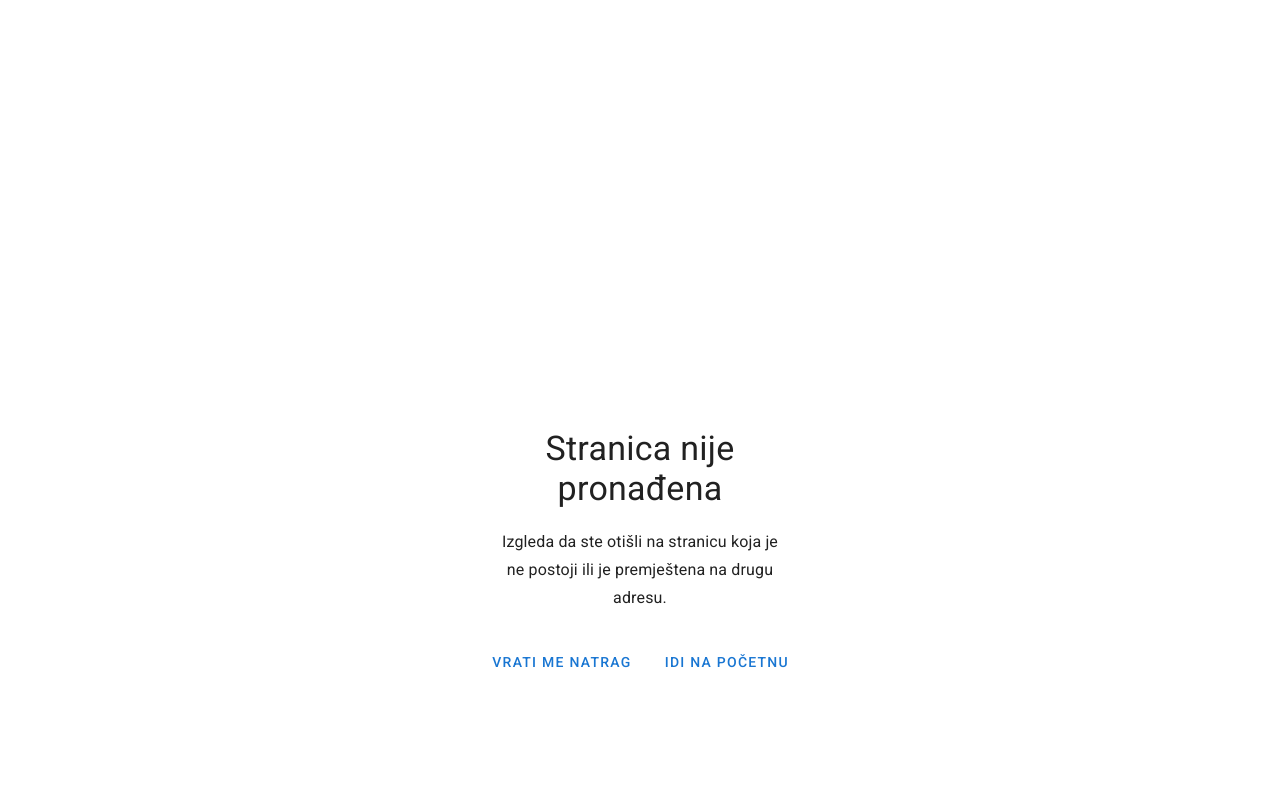
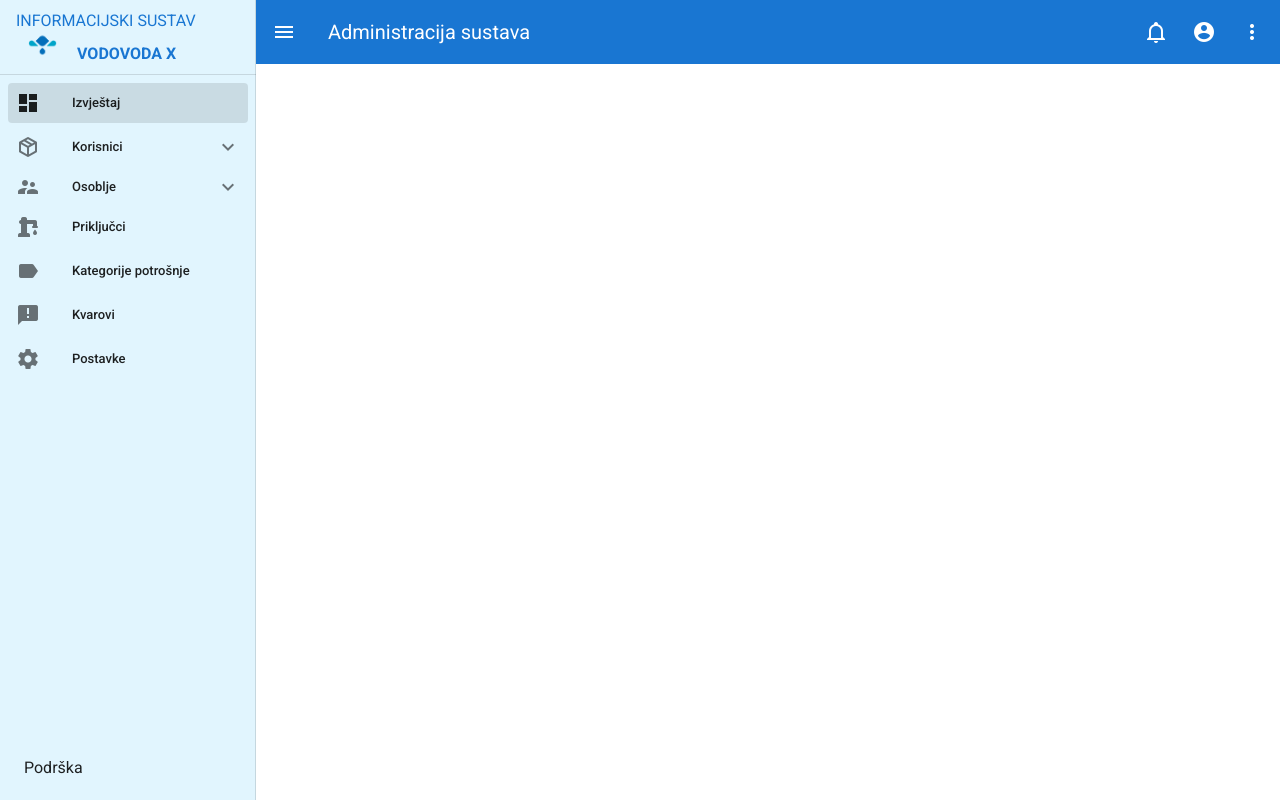
Before and after one commit to akv3sic/informacijski-sustav-vodovoda, a Vue app in the folder web-app/: page /admin in a window 1280 px wide. Built offline with nearby package versions, Linux system fonts and the light colour scheme.

Commit message:
Add admin dashboard

```diff
--- /dev/null
+++ b/web-app/src/components/admin/TheNavbar.vue
@@ -0,0 +1,69 @@
+<template>
+    <div>
+        <v-app-bar
+            color="blue darken-2"
+            dark
+            app
+            flat
+        >
+            <v-app-bar-nav-icon @click="setDrawer(!drawer)"></v-app-bar-nav-icon>
+            <v-toolbar-title>Administracija sustava</v-toolbar-title>
+            <v-spacer></v-spacer>
+            <v-btn icon>
+                <v-icon>mdi-bell-outline</v-icon>
+            </v-btn>
+
+            <v-menu offset-y left>
+                <template v-slot:activator="{ on, attrs }">
+                    <v-btn icon v-bind="attrs" v-on="on">
+                            <v-icon class="">mdi-account-circle</v-icon>
+                    </v-btn>
+                </template>
+                    <v-list
+                        dense
+                    >
+                    <v-list-item
+                    v-for="(item, index) in accountMenuItems"
+                    :key="index"
+                    @click="handleAccountMenuItemClick(item.action)"
+                    >
+                    <v-list-item-title>{{ item.title }}</v-list-item-title>
+                    </v-list-item>
+                </v-list>
+            </v-menu>
+
+            <v-btn icon>
+                <v-icon>mdi-dots-vertical</v-icon>
+            </v-btn>
+        </v-app-bar>
+    </div>
+</template>
+
+<script>
+import { mapState } from 'vuex'
+import { mapActions } from 'vuex'
+
+export default {
+    name: 'Navbar',
+    data: () => ({
+       accountMenuItems: [
+            { title: 'Odjava', action: 'logOut'},
+            ],
+    }),
+    computed: {
+      ...mapState('admin', ['drawer'])
+    },
+     methods: {
+         handleAccountMenuItemClick(action) {
+             switch(action) {
+             case 'logOut':
+                this.$store
+                    .dispatch('auth/logOut', { root: true })
+                 this.$router.push({path: '/trgovina'})
+                break;
+                }
+             },
+     ...mapActions('admin', ['setDrawer'])
+    },
+}
+</script>
--- /dev/null
+++ b/web-app/src/components/admin/TheNavigationDrawer.vue
@@ -0,0 +1,140 @@
+<template>
+    <div>
+        <v-navigation-drawer
+            color="light-blue lighten-5"
+            v-model="drawer"
+            app
+        >
+        <v-list-item>
+            <v-list-item-content>
+                <v-row>
+                    <v-col justify-center>
+                    <router-link to="/" class="text-decoration-none  text-uppercase primary--text">
+                        <span class="d-inline">Informacijski sustav</span><br>
+                        <img class="mx-3" :src="require('@/assets/img/logo.png')" height="29"/>
+                        <span class="ml-2 d-inline font-weight-bold">vodovoda X</span>
+                    </router-link>
+                    </v-col>
+                </v-row>
+            </v-list-item-content>
+        </v-list-item>
+
+        <v-divider></v-divider>
+
+            <v-list
+                nav
+                dense
+            >
+                <v-list-item
+                to="/admin"
+                exact
+                >
+                    <v-list-item-icon>
+                    <v-icon>mdi-view-dashboard</v-icon>
+                    </v-list-item-icon>
+
+                    <v-list-item-title>Izvještaj</v-list-item-title>
+                </v-list-item>
+                <v-list-group
+                    v-for="item in navigationItemsMulti"
+                    :key="item.title"
+                    v-model="item.active"
+                    :prepend-icon="item.icon"
+                    no-action
+                >
+                    <template v-slot:activator>
+                    <v-list-item-content>
+                        <v-list-item-title v-text="item.title"></v-list-item-title>
+                    </v-list-item-content>
+                    </template>
+
+                    <v-list-item
+                    v-for="child in item.items"
+                    :key="child.title"
+                    :to="child.to"
+                    >
+                    <v-list-item-content>
+                        <v-list-item-title v-text="child.title"></v-list-item-title>
+                    </v-list-item-content>
+                    </v-list-item>
+                </v-list-group>
+
+                 <v-list-item
+                 v-for="item in navigationItemsSingle"
+                 :key="item.title"
+                 >
+                    <v-list-item-icon>
+                    <v-icon v-text="item.icon"></v-icon>
+                    </v-list-item-icon>
+
+                    <v-list-item-title v-text="item.title"></v-list-item-title>
+                </v-list-item>
+
+            </v-list>
+            <!-- ide na dno -->
+            <template v-slot:append>
+              <div class="pa-2">
+                <v-list-item
+                    to="admin/podrska"
+                    exact
+                    >
+                    <v-list-item-title>Podrška</v-list-item-title>
+                </v-list-item>
+              </div>
+          </template>
+
+        </v-navigation-drawer>
+    </div>
+</template>
+
+<script>
+
+export default {
+    name: 'NavigationDrawer',
+    data: () => ({
+        navigationItemsMulti: [
+        {
+          icon: 'mdi-package-variant-closed',
+          items: [
+            { title: 'Pregled korisnika', to: '/admin/svi-korisnici'},
+            { title: 'Dodaj novog', to: '/admin/korisnici-dodaj-novog' },
+          ],
+          title: 'Korisnici',
+        },
+        {
+          icon: 'mdi-account-supervisor',
+          items: [{ title: 'Pregled' }, {title: 'Dodaj novog djelatnika'}],
+          title: 'Osoblje',
+        }
+      ],
+      navigationItemsSingle: [
+        {
+          icon: 'mdi-water-pump',
+          title: 'Priključci',
+        },
+        {
+          icon: 'mdi-label',
+          title: 'Kategorije potrošnje',
+        },
+                {
+          icon: 'mdi-message-alert',
+          title: 'Kvarovi',
+        },
+        {
+          icon: 'mdi-cog',
+          title: 'Postavke',
+        }
+      ]
+    }),
+    computed: {
+      drawer: {
+        get () {
+          return this.$store.getters['admin/drawer']
+        },
+        set (val) {
+          this.$store.dispatch('admin/setDrawer', val)
+        },
+      },
+    },
+}
+</script>
--- a/web-app/src/router/index.js
+++ b/web-app/src/router/index.js
@@ -57,7 +57,22 @@ const routes = [
     name: 'reset-password',
     component: () => import("@/views/auth/ResetPassword")
   },
-  // 404 redirect
+
+   /***********************************/
+  /********* administracija ***********/
+  /************************************/
+  {
+    path: '/admin',
+    component: () => import("@/views/admin/AdminHome"),
+    meta: {  },
+    children: [
+
+    ]
+  },
+  /************************************/
+  /************************************/
+
+  // 404 redirect - ovo TREBA stojati na kraju
   {
     path: '/:catchAll(.*)',
     name: 'NotFound',
@@ -65,7 +80,7 @@ const routes = [
     meta: {
       title: 'Stranica nije pronađena',
     }
-  }
+  },
 ]
 
 const router = new VueRouter({
--- a/web-app/src/store/index.js
+++ b/web-app/src/store/index.js
@@ -1,15 +1,11 @@
 import Vue from 'vue'
 import Vuex from 'vuex'
+import admin from './modules/admin'
 
 Vue.use(Vuex)
 
 export default new Vuex.Store({
-  state: {
-  },
-  mutations: {
-  },
-  actions: {
-  },
   modules: {
+    admin
   }
 })
--- /dev/null
+++ b/web-app/src/store/modules/admin.js
@@ -0,0 +1,33 @@
+// initial state
+const state = () => ({
+    drawer: null,
+ })
+
+ // getters
+ const getters = {
+    drawer(state) {
+        return state.drawer
+    },
+ }
+
+ // actions
+ const actions = {
+    setDrawer( {commit}, payload) {
+        commit('SET_DRAWER', payload)
+    },
+ }
+
+ // mutations
+ const mutations = {
+    SET_DRAWER (state, payload) {
+        state.drawer = payload
+      },
+ }
+
+ export default {
+     namespaced: true,
+     state,
+     getters,
+     actions,
+     mutations
+ }
--- /dev/null
+++ b/web-app/src/views/admin/AdminHome.vue
@@ -0,0 +1,20 @@
+<template>
+    <div>
+        <Navbar />
+        <NavigationDrawer />
+        <v-container fluid class="pa-0">
+            <!-- Ovdje se injektiraju pogledi -->
+          <router-view></router-view>
+       </v-container>
+    </div>
+</template>
+
+<script>
+import Navbar from "@/components/admin/TheNavbar"
+import NavigationDrawer from "@/components/admin/TheNavigationDrawer"
+
+export default {
+    name: "adminHome",
+    components: { Navbar, NavigationDrawer },
+}
+</script>
```
Also changed, not shown: web-app/src/components/admin/ReportCard.vue (added, +25 -0 lines).
